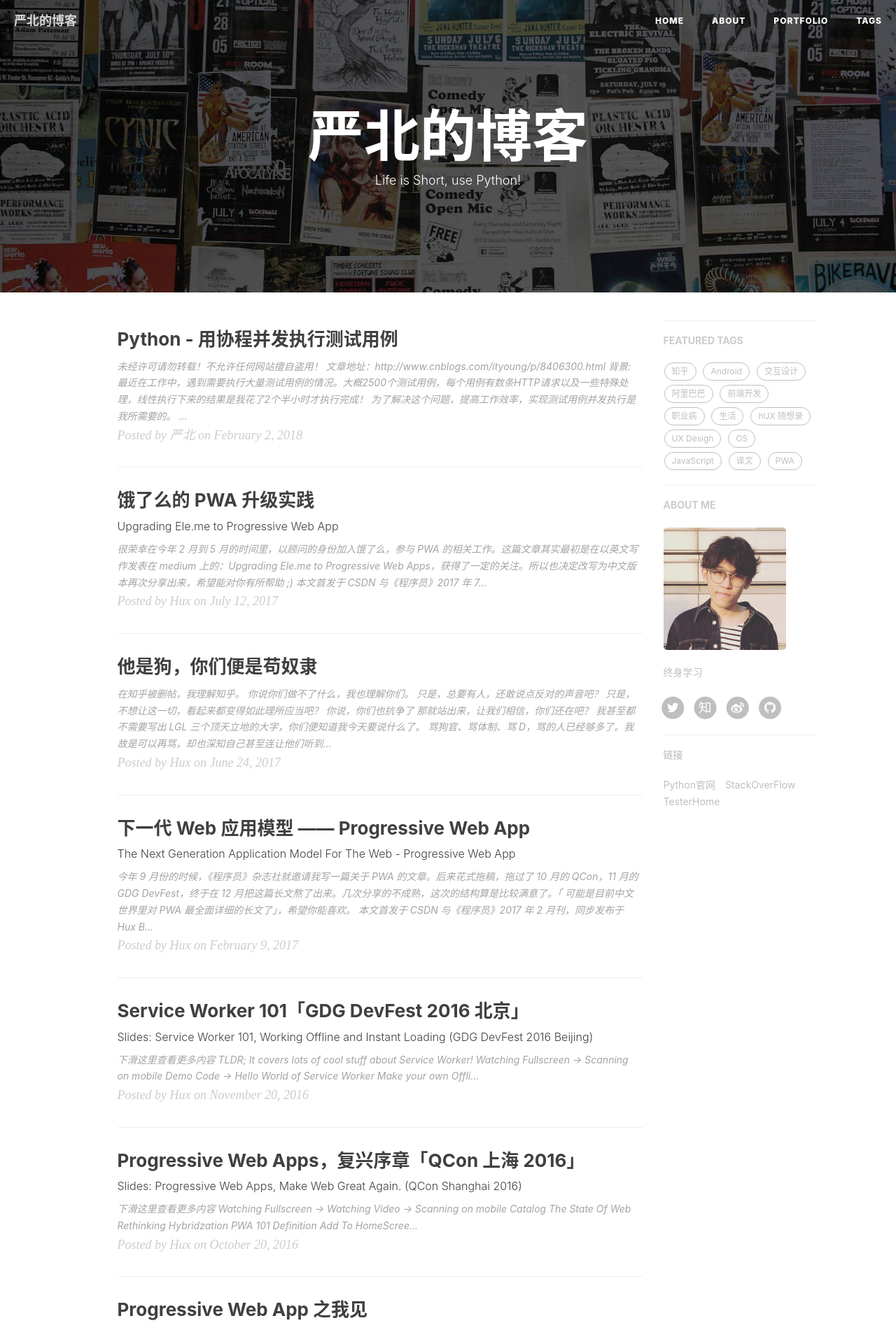
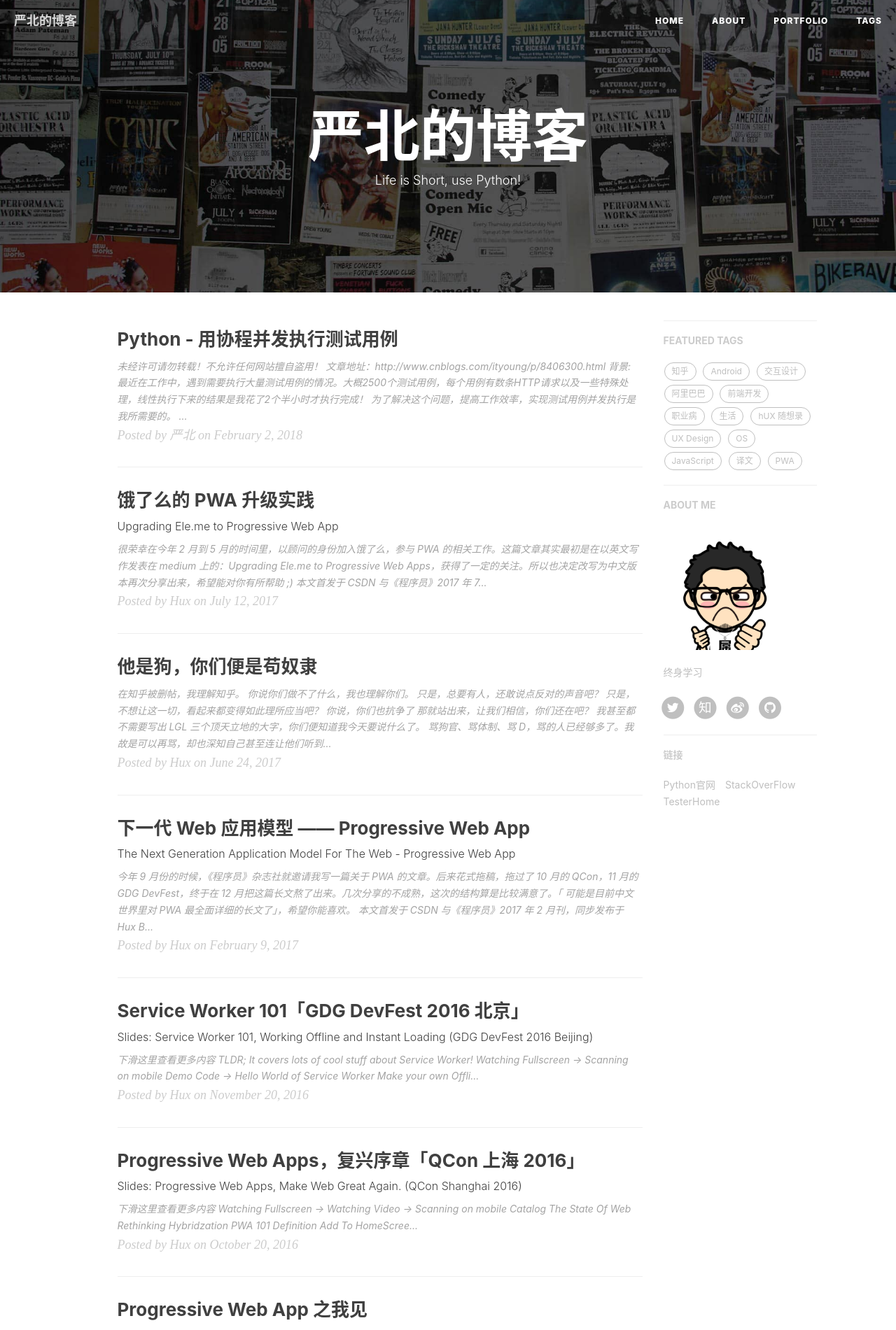
Before and after one commit to ityoung/homepage_bak, a Jekyll site: the page built from index.html, in a window 1280 px wide. Shown: the top 1901 px of the page at 70% size. Built offline with Jekyll 4.4.1, drawn with Linux system fonts in a browser that asks for light colours; nearby versions of some CDN libraries; the list of posts is cut into pages by our own code; comment, search, counter and statistics services are not loaded.

Commit message:
modified.

```diff
--- a/_config.yml
+++ b/_config.yml
@@ -68,7 +68,7 @@
 # Sidebar settings
 sidebar: true                           # whether or not using Sidebar.
 sidebar-about-description: "终身学习"
-sidebar-avatar: /img/avatar-hux.jpg      # use absolute URL, seeing it's used in both `/` and `/about/`
+sidebar-avatar: /img/avatar-ityoung.jpg      # use absolute URL, seeing it's used in both `/` and `/about/`
 
 
 
```
Also changed, not shown: img/avatar-hux.jpg (deleted), img/avatar-ityoung.jpg (added).
